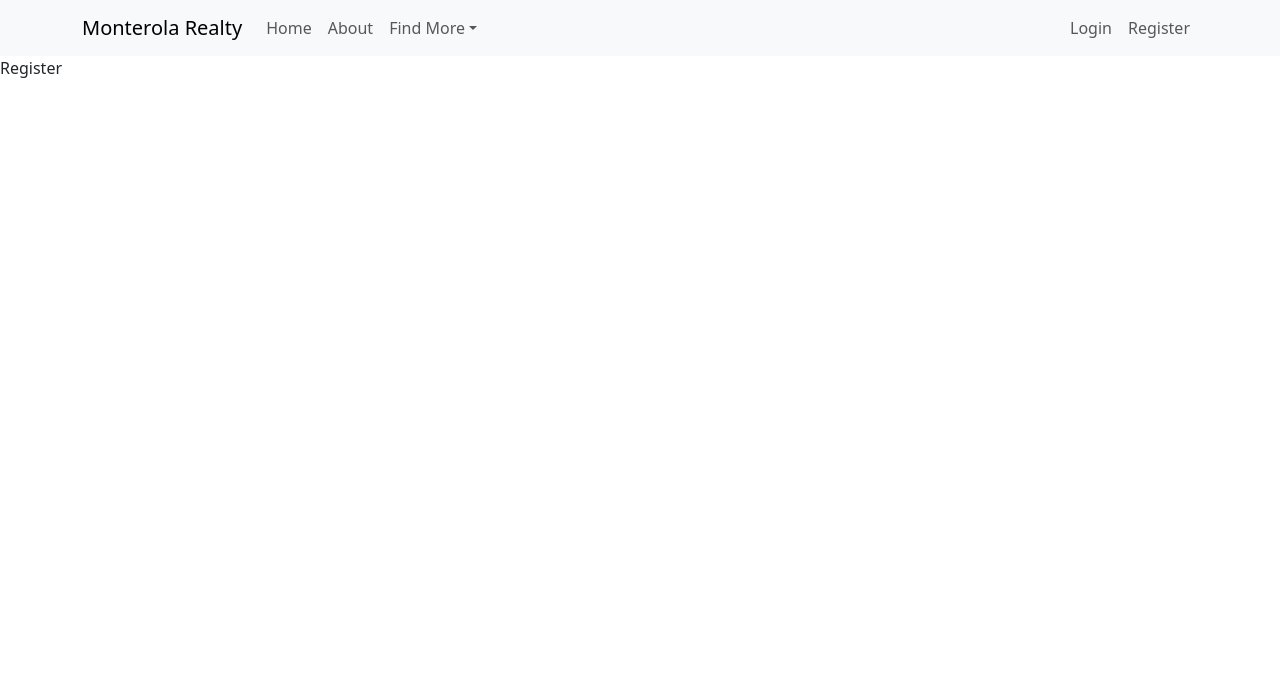
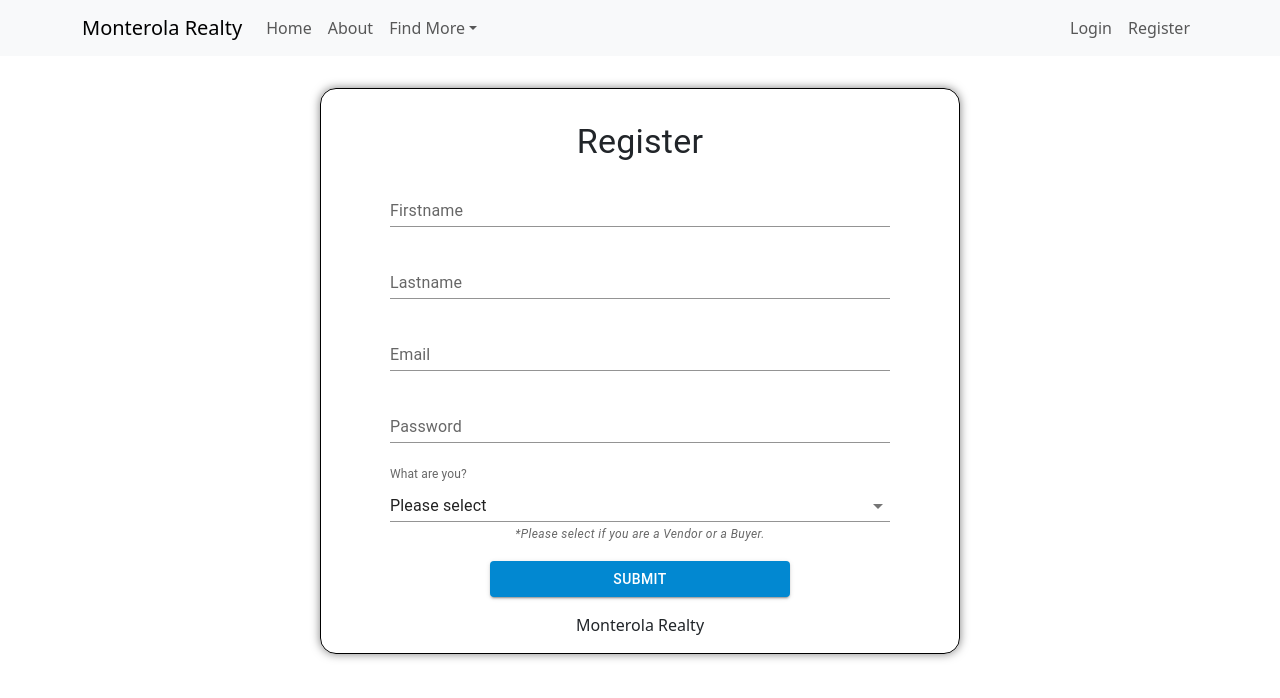
Before and after one commit to kodego-gio/monterolarealty, a React (Create React App) app: page /register in a window 1280 px wide. Shown: the top 698 px of the page. Built offline with nearby package versions, Linux system fonts and the light colour scheme.

Commit message:
create register form in registration.js

```diff
--- a/src/App.css
+++ b/src/App.css
@@ -57,3 +57,27 @@
   text-align: center;
   padding: 1rem;
 }
+
+.box-register {
+  display: flex;
+  flex-direction: column;
+  justify-content: center;
+  align-items: center;
+  border: 1px solid black;
+  box-shadow: 0px 0px 10px rgba(0, 0, 0, 0.5);
+  width: 50%;
+  margin: auto;
+  padding: 1rem;
+  margin-top: 2rem;
+  border-radius: 1rem;
+}
+
+.box-register > Textfield {
+  width: fit-content;
+}
+
+.typographyHeader-register {
+  font-size: 2rem;
+  text-align: center;
+  padding: 1rem;
+}
--- a/src/Components/Login.js
+++ b/src/Components/Login.js
@@ -14,7 +14,7 @@ function Login() {
           <TextField id="" label={"Password"} type='password' variant="standard" /><br></br>
           <Button className='btn-login' variant='contained' color='info'>LOGIN</Button>
           <Typography variant='p' sx={{ marginTop:2, textAlign:'center'}}>Monterola Realty</Typography>
-    </Box>
+        </Box>
   )
 }
 
--- a/src/Components/Register.js
+++ b/src/Components/Register.js
@@ -1,8 +1,41 @@
-import React from 'react'
+import { Box, Button, FormHelperText, InputLabel, MenuItem, Select, TextField, Typography } from '@mui/material'
+import React, { useState } from 'react'
 
 function Register() {
+    const [selected, setSelected] = useState('');
+
+    const selectionChangeHandler = (event) => {
+        setSelected(event.target.value)
+  };
+
   return (
-    <div>Register</div>
+          <Box className="box-register"
+          sx={{
+              "hover": {
+                  boxShadow: "10px 10px 20px #ccc",
+              },
+          }}>
+          <Typography variant='h4' className='typographyHeader-register'>Register</Typography>
+            <TextField id="" sx={{ width: 500 }} label={"Firstname"} type='email' variant="standard" /><br></br>
+            <TextField id="" sx={{width:500}} label={"Lastname"}type= 'email'  variant="standard" /><br></br>
+            <TextField id="" sx={{width:500}} label={"Email"}type= 'email'  variant="standard" /><br></br>
+            <TextField id="" sx={{ width: 500 }} label={"Password"} type='password' variant="standard" /><br></br>
+            <InputLabel className='register-inputlabel-whatareyou' sx={{ width: 500 }} shrink >What are you?</InputLabel>
+            <Select sx={{ width: 500 }} className='register-select' displayEmpty value={selected} onChange={selectionChangeHandler} variant="standard">
+              <MenuItem value="">
+                  Please select
+              </MenuItem>
+              <MenuItem value={1}>
+                  Vendor
+              </MenuItem>
+              <MenuItem value={2}>
+                  Buyer
+                </MenuItem>
+            </Select>
+            <FormHelperText className='register-select-formhelper'><em>*Please select if you are a Vendor or a Buyer.</em></FormHelperText>
+            <Button sx={{width:300, marginTop:2}} className='btn-register' variant='contained' color='info'>Submit</Button>
+          <Typography variant='p' sx={{ marginTop:2, textAlign:'center'}}>Monterola Realty</Typography>
+        </Box>
   )
 }
 
```
